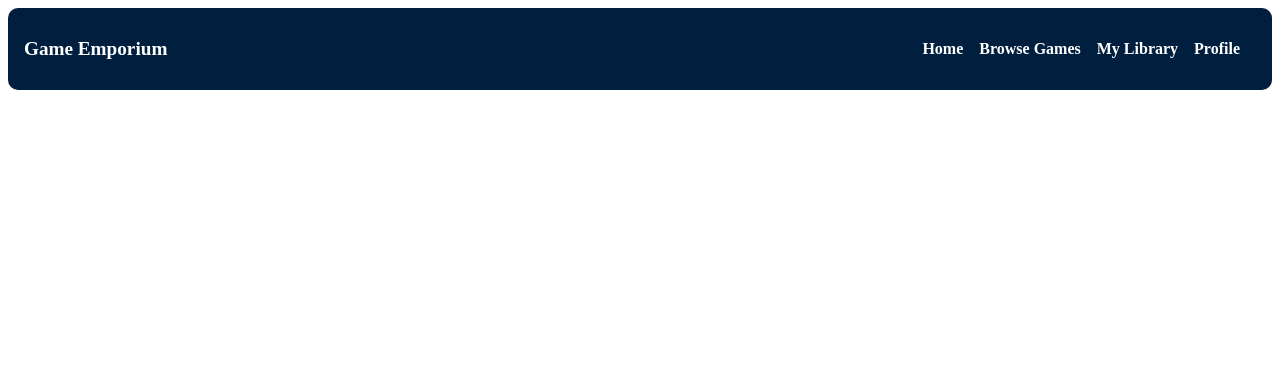
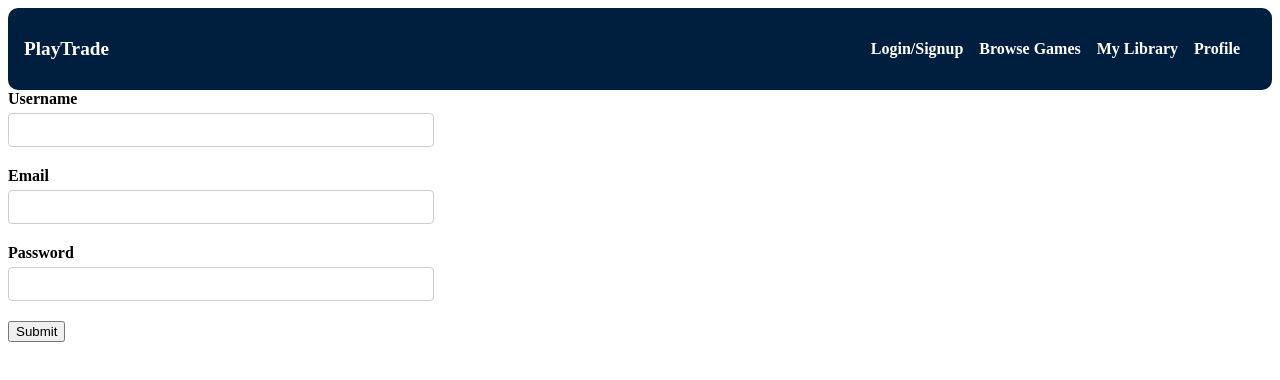
Before and after one commit to jmyli562/flatiron-p5-project-PlayTrade, a React app in the folder client/: page /register in a window 1280 px wide. Built offline with nearby package versions, Linux system fonts and the light colour scheme.

Commit message:
add formik to Login component

```diff
--- a/client/package.json
+++ b/client/package.json
@@ -7,6 +7,7 @@
     "@testing-library/jest-dom": "^5.17.0",
     "@testing-library/react": "^13.4.0",
     "@testing-library/user-event": "^13.5.0",
+    "formik": "^2.4.5",
     "react": "^18.2.0",
     "react-dom": "^18.2.0",
     "react-router-dom": "^5.2.0",
--- a/client/public/index.html
+++ b/client/public/index.html
@@ -29,7 +29,7 @@
       work correctly both with client-side routing and a non-root public URL.
       Learn how to configure a non-root public URL by running `npm run build`.
     -->
-    <title>Reciplease</title>
+    <title>PlayTrade: Gaming Marketplace</title>
   </head>
   <body>
     <noscript>You need to enable JavaScript to run this app.</noscript>
--- a/client/src/components/App.js
+++ b/client/src/components/App.js
@@ -1,15 +1,15 @@
 import React, { useEffect, useState, useContext } from "react";
 import { withRouter, Switch, Route, useHistory } from "react-router-dom";
-import Home from "./Home";
+import Login from "./Login";
 import NavBar from "./NavBar";
-
+import "../components/css/App.css";
 function App() {
   return (
     <div>
       <NavBar></NavBar>
       <Switch>
-        <Route exact path="/home">
-          <Home />
+        <Route exact path="/register">
+          <Login />
         </Route>
       </Switch>
     </div>
--- a/client/src/components/Home.js
+++ /dev/null
@@ -1,7 +0,0 @@
-import React from "react";
-
-function Home() {
-  return <div>You are home</div>;
-}
-
-export default Home;
--- /dev/null
+++ b/client/src/components/Login.js
@@ -0,0 +1,35 @@
+import React from "react";
+import { useFormik } from "formik";
+function Login() {
+  const formik = useFormik({
+    initialValues: {
+      username: "",
+      email: "",
+      channel: "",
+    },
+  });
+  return (
+    <div>
+      <form>
+        <label htmlFor="username">Username</label>
+        <input
+          type="text"
+          id="username"
+          name="username"
+          onChange={formik.handleChange}
+          value={formik.values.username}
+        />
+
+        <label htmlFor="email">Email</label>
+        <input type="email" id="email" name="email" />
+
+        <label htmlFor="password">Password</label>
+        <input type="text" id="password" name="password" />
+
+        <button>Submit</button>
+      </form>
+    </div>
+  );
+}
+
+export default Login;
--- a/client/src/components/NavBar.js
+++ b/client/src/components/NavBar.js
@@ -1,11 +1,11 @@
 import React from "react";
 import { Link } from "react-router-dom";
-import "/home/vlijimmy/Development/code/phase-5/flatiron-p5-project-PlayTrade/client/src/css/NavBar.css";
+import "../components/css/NavBar.css";
 function NavBar() {
   return (
     <nav className="navbar">
       <div className="logo">
-        <Link to="/">Game Emporium</Link>
+        <Link to="/">PlayTrade</Link>
       </div>
       <div className="menu-toggle">
         {/* Add a button or icon to toggle the mobile menu */}
@@ -15,7 +15,7 @@ function NavBar() {
       </div>
       <ul className="nav-list">
         <li className="nav-item">
-          <Link to="/home">Home</Link>
+          <Link to="/register">Login/Signup</Link>
         </li>
         <li className="nav-item">
           <Link to="/browse">Browse Games</Link>
--- /dev/null
+++ b/client/src/components/css/App.css
@@ -0,0 +1,25 @@
+.App {
+  display: flex;
+  justify-content: center;
+}
+
+label {
+  font-weight: bold;
+  display: flex;
+  margin-bottom: 5px;
+}
+
+input[type="text"],
+input[type="email"] {
+  display: block;
+  width: 400px;
+  padding: 6px 12px;
+  font-size: 14px;
+  line-height: 1.42857143;
+  color: #555;
+  background-color: #fff;
+  background-image: none;
+  border: 1px solid #ccc;
+  border-radius: 4px;
+  margin-bottom: 20px;
+}
```
Also changed, not shown: client/src/components/css/NavBar.css (renamed from client/src/css/NavBar.css), 1 other file.
